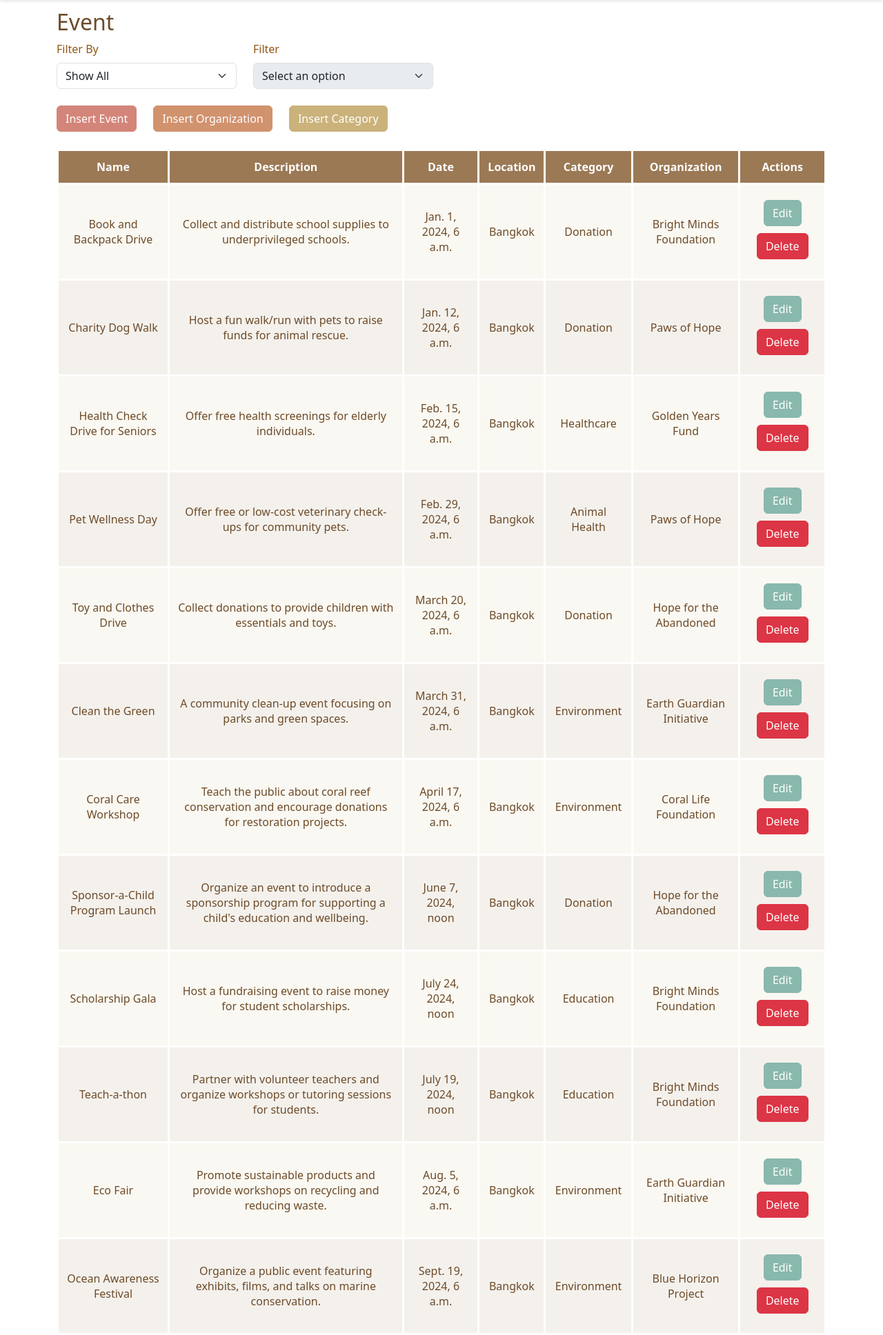
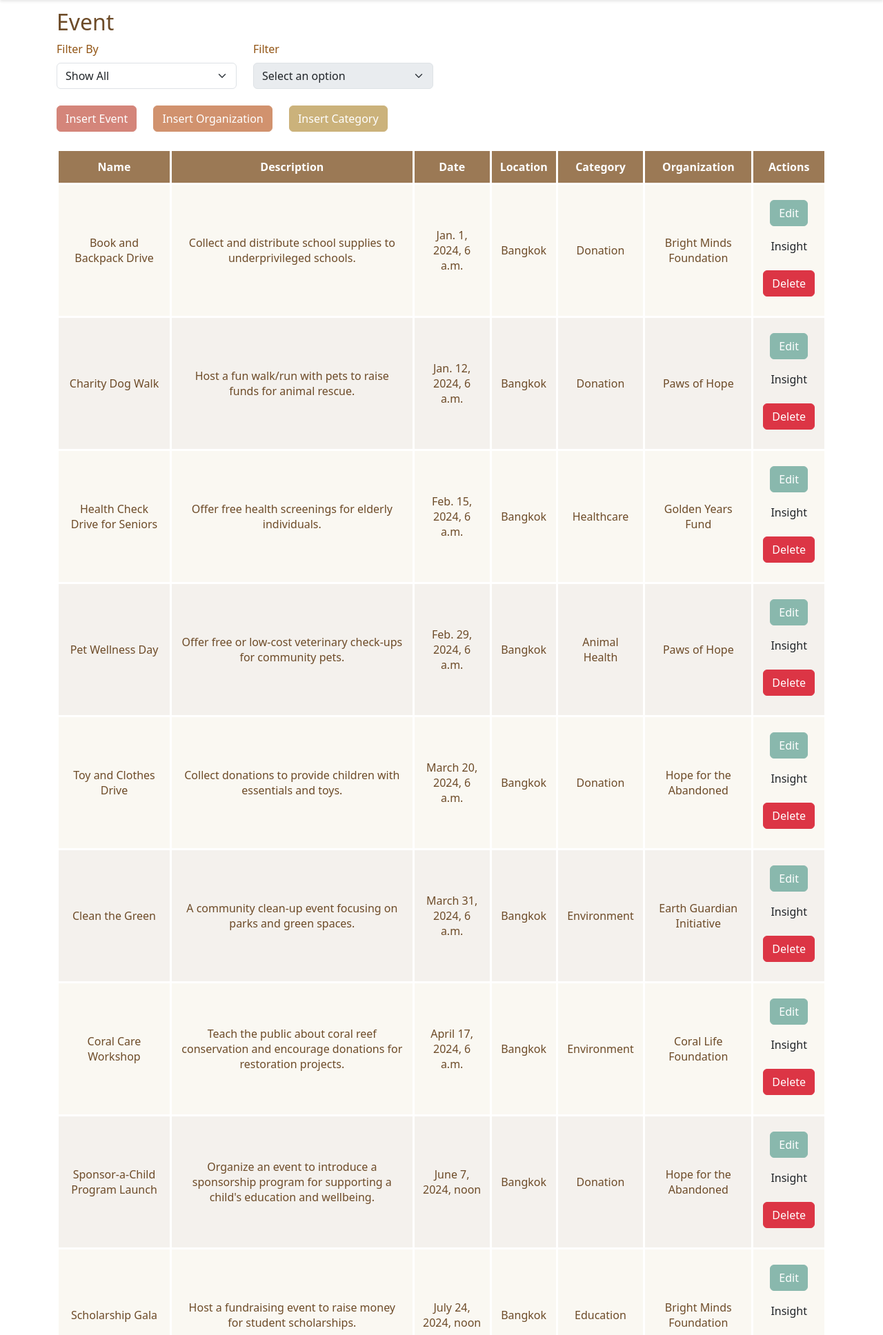
Before and after one commit to beau-beaubo/databaseproject, a Django app: page /nonprofit/event/ in a window 1280 px wide. Shown: the part 56-1992 px from the top of the page at 69% size. Run offline with Django 5.2, Linux system fonts and the light colour scheme; data comes from the database, SQL or seed files in the repository.

Commit message:
Add insight button

```diff
--- a/nonprofit/templates/nonprofit/event.html
+++ b/nonprofit/templates/nonprofit/event.html
@@ -122,6 +122,10 @@
                             </div>
                         </div>
                     </div>
+                    <form action="{% url 'nonprofit:insight_event' event.id %}" method="POST">
+                        {% csrf_token %}
+                    <button class="btn btn-insight">Insight</button>
+                    </form>
                     <form action="{% url 'nonprofit:delete_event' event.id %}" method="POST" class="d-inline-block">
                         {% csrf_token %}
                         <button type="submit" class="btn btn-danger">Delete</button>
```
